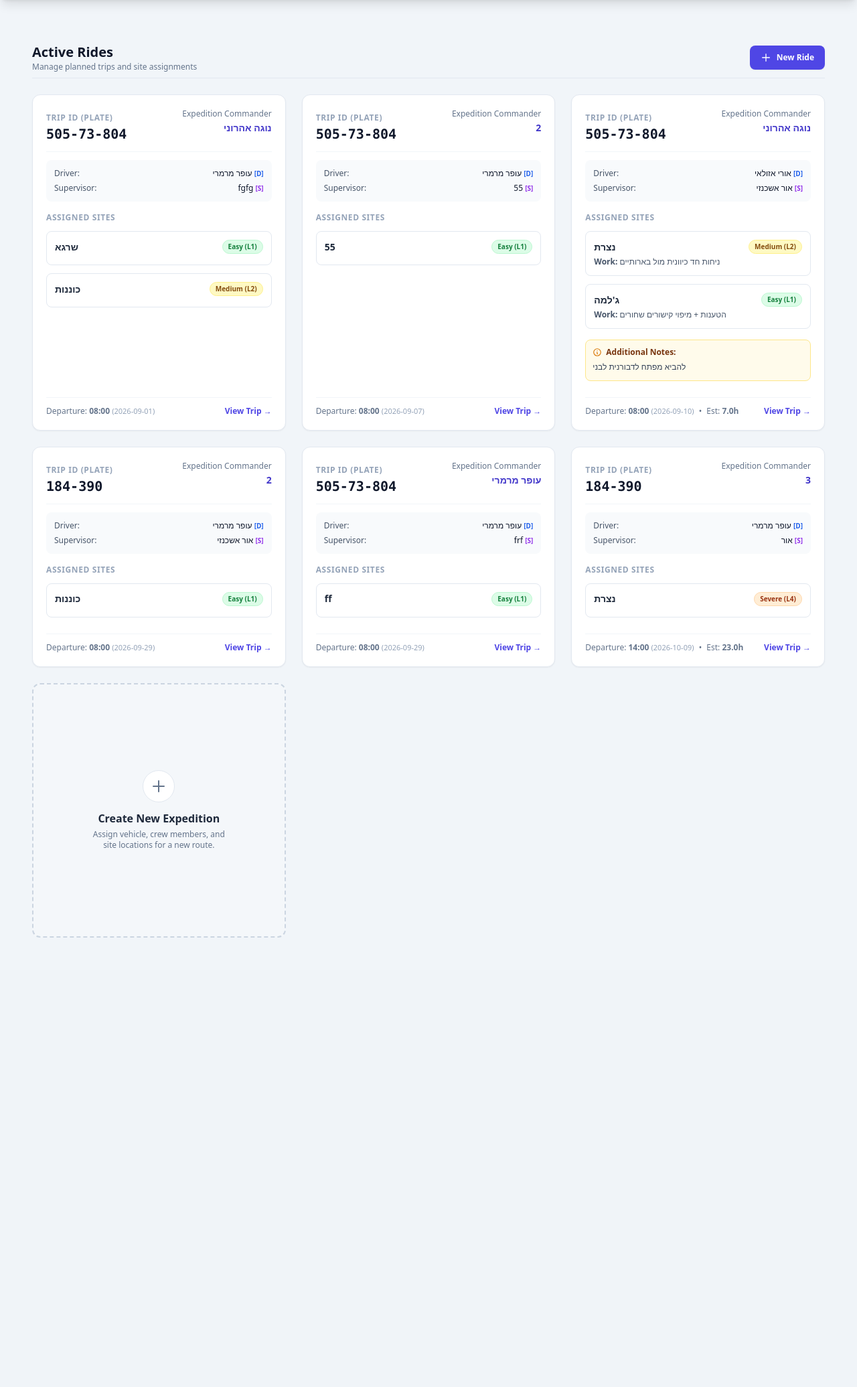
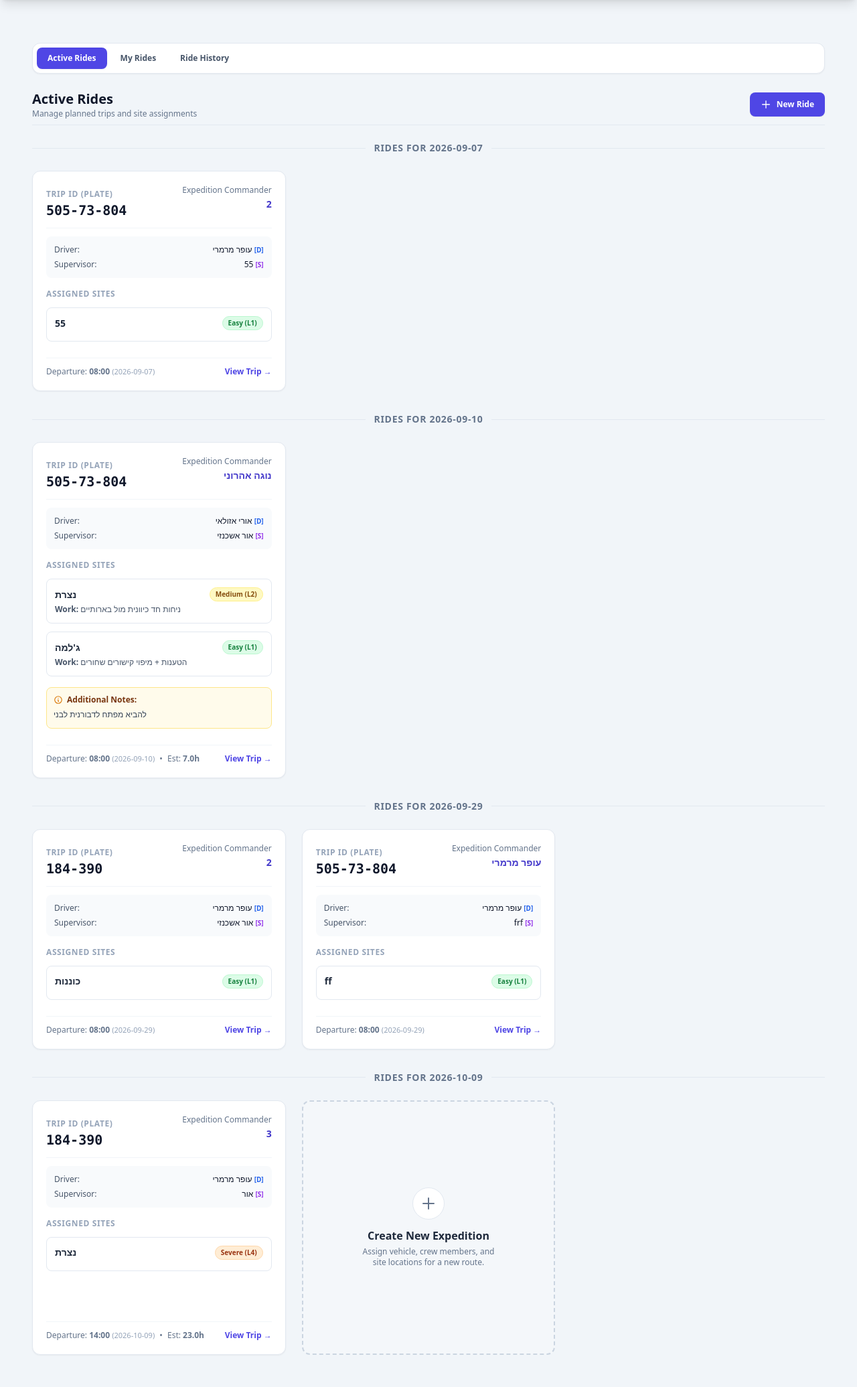
Before and after one commit to orash1235-arch/Route_planner, a Flask app: page /trips/ in a window 1280 px wide. Shown: the part 71-2142 px from the top of the page at 67% size. Before the commit the page ends 1471 px from the top, so only its background shows below. Run offline with Flask 3, Linux system fonts and the light colour scheme; a user stored in the database is signed in; some libraries are stand-ins or nearby versions.

Commit message:
added rides filltering

```diff
--- a/app/routes/trips.py
+++ b/app/routes/trips.py
@@ -1,4 +1,4 @@
-from datetime import datetime
+from datetime import date, datetime
 from flask import Blueprint, render_template, request, redirect, url_for, flash, jsonify, g
 from sqlalchemy import or_, and_
 from app import db
@@ -11,9 +11,22 @@ trips_bp = Blueprint('trips', __name__, url_prefix='/trips')
 
 @trips_bp.route('/', methods=['GET'])
 def list_trips():
-    if current_user.is_authenticated:
+    selected_view = request.args.get('view', 'all')
+
+    if selected_view == 'history':
+        rides = Trip.query.filter(
+            Trip.is_draft == False,
+            Trip.departure_date < date.today()
+        ).order_by(Trip.departure_date.desc(), Trip.departure_time.desc()).all()
+    elif selected_view == 'mine' and current_user.is_authenticated:
+        rides = Trip.query.filter(
+            Trip.user_id == current_user.id
+        ).order_by(Trip.departure_date.asc(), Trip.departure_time.asc()).all()
+    elif current_user.is_authenticated:
         # Logged-in users see all published trips PLUS their own drafts
+        selected_view = 'all'
         rides = Trip.query.filter(
+            Trip.departure_date >= date.today(),
             or_(
                 Trip.is_draft == False,
                 and_(Trip.is_draft == True, Trip.user_id == current_user.id)
@@ -21,11 +34,15 @@ def list_trips():
         ).order_by(Trip.departure_date.asc(), Trip.departure_time.asc()).all()
     else:
         # Unauthenticated users only see published trips
-        rides = Trip.query.filter(Trip.is_draft == False).order_by(
+        selected_view = 'all'
+        rides = Trip.query.filter(
+            Trip.is_draft == False,
+            Trip.departure_date >= date.today()
+        ).order_by(
             Trip.departure_date.asc(), Trip.departure_time.asc()
         ).all()
 
-    return render_template('trips.html', rides=rides)
+    return render_template('trips.html', rides=rides, selected_view=selected_view)
 
 @trips_bp.route('/new', methods=['GET', 'POST'])
 @login_required
--- a/app/templates/trips.HTML
+++ b/app/templates/trips.HTML
@@ -5,63 +5,106 @@
 
     <!-- PAGE 1: EXPEDITION DASHBOARD LIST -->
     <div id="page-list" class="space-y-6">
+          <!-- Trip Views Navigation -->
+          <nav class="flex items-center gap-1 overflow-x-auto bg-white dark:bg-slate-800 p-1.5 rounded-xl border border-slate-200 dark:border-slate-700 shadow-sm" aria-label="Trip views">
+                <a href="{{ url_for('trips.list_trips', view='all') }}"
+                    class="px-4 py-2 rounded-lg text-xs font-semibold whitespace-nowrap transition {% if selected_view == 'all' %}bg-indigo-600 text-white shadow-sm{% else %}text-slate-600 dark:text-slate-300 hover:bg-slate-100 dark:hover:bg-slate-700{% endif %}"
+                    data-en="Active Rides" data-he="נסיעות פעילות">Active Rides</a>
+                {% if current_user.is_authenticated %}
+                <a href="{{ url_for('trips.list_trips', view='mine') }}"
+                    class="px-4 py-2 rounded-lg text-xs font-semibold whitespace-nowrap transition {% if selected_view == 'mine' %}bg-indigo-600 text-white shadow-sm{% else %}text-slate-600 dark:text-slate-300 hover:bg-slate-100 dark:hover:bg-slate-700{% endif %}"
+                    data-en="My Rides" data-he="הנסיעות שלי">My Rides</a>
+                {% endif %}
+                <a href="{{ url_for('trips.list_trips', view='history') }}"
+                    class="px-4 py-2 rounded-lg text-xs font-semibold whitespace-nowrap transition {% if selected_view == 'history' %}bg-indigo-600 text-white shadow-sm{% else %}text-slate-600 dark:text-slate-300 hover:bg-slate-100 dark:hover:bg-slate-700{% endif %}"
+                    data-en="Ride History" data-he="היסטוריית נסיעות">Ride History</a>
+          </nav>
+
         <!-- Top Header Action Bar -->
-        <div class="flex justify-between items-center pb-2 border-b border-slate-200">
+        <div class="flex justify-between items-center pb-2 border-b border-slate-200 dark:border-slate-700">
             <div>
-                <h2 class="text-xl font-bold text-slate-900" data-en="Active Rides" data-he="נסיעות פעילות">Active Expeditions</h2>
-                <p class="text-xs text-slate-500" data-en="Manage planned trips and site assignments" data-he="ניהול נסיעות ומשימות אבטחה/אתרים">Manage planned trips and site assignments</p>
+            {% if selected_view == 'history' %}
+            <h2 class="text-xl font-bold text-slate-900 dark:text-slate-100" data-en="Ride History" data-he="היסטוריית נסיעות">Ride History</h2>
+            <p class="text-xs text-slate-500 dark:text-slate-400" data-en="Review completed rides and past site assignments" data-he="צפייה בנסיעות שהסתיימו ובמשימות עבר">Review completed rides and past site assignments</p>
+            {% elif selected_view == 'mine' %}
+            <h2 class="text-xl font-bold text-slate-900 dark:text-slate-100" data-en="My Rides" data-he="הנסיעות שלי">My Rides</h2>
+            <p class="text-xs text-slate-500 dark:text-slate-400" data-en="Manage rides created by you" data-he="ניהול נסיעות שיצרת">Manage rides created by you</p>
+            {% else %}
+            <h2 class="text-xl font-bold text-slate-900 dark:text-slate-100" data-en="Active Rides" data-he="נסיעות פעילות">Active Rides</h2>
+            <p class="text-xs text-slate-500 dark:text-slate-400" data-en="Manage planned trips and site assignments" data-he="ניהול נסיעות ומשימות אבטחה/אתרים">Manage planned trips and site assignments</p>
+            {% endif %}
             </div>
 
+            {% if selected_view == 'history' %}
+            <a href="{{ url_for('trips.list_trips', view='all') }}" class="inline-flex items-center gap-2 bg-indigo-600 hover:bg-indigo-700 active:bg-indigo-800 text-white text-xs font-semibold px-4 py-2.5 rounded-lg shadow-sm transition cursor-pointer">
+                <span data-en="Upcoming Rides" data-he="נסיעות קרובות">Upcoming Rides</span>
+            </a>
+            {% else %}
             <a href="{{ url_for('trips.new_ride') }}" class="inline-flex items-center gap-2 bg-indigo-600 hover:bg-indigo-700 active:bg-indigo-800 text-white text-xs font-semibold px-4 py-2.5 rounded-lg shadow-sm transition cursor-pointer">
                 <svg class="w-4 h-4" fill="none" stroke="currentColor" viewBox="0 0 24 24" xmlns="http://www.w3.org/2000/svg">
                     <path stroke-linecap="round" stroke-linejoin="round" stroke-width="2" d="M12 4v16m8-8H4"></path>
                 </svg>
-                <span data-en="New Ride" data-he="נסיעה חדשה">New Expedition</span>
+                <span data-en="New Ride" data-he="נסיעה חדשה">New Ride</span>
             </a>
+            {% endif %}
         </div>
 
         <!-- Dynamic Cards Grid Container -->
         <div class="grid grid-cols-1 md:grid-cols-2 lg:grid-cols-3 gap-6">
-
-
+            {% set date_state = namespace(value='__unset__') %}
            {% for ride in rides %}
+{% set ride_date = ride.departure_date|string if ride.departure_date else 'no-date' %}
+{% if ride_date != date_state.value %}
+            <div class="col-span-full flex items-center gap-3 pt-2 first:pt-0">
+                <div class="h-px flex-1 bg-slate-200 dark:bg-slate-700"></div>
+                <h3 class="text-sm font-bold uppercase tracking-wider text-slate-500 dark:text-slate-400 whitespace-nowrap">
+                    {% if ride.departure_date %}
+                    <span data-en="Rides for {{ ride.departure_date }}" data-he="נסיעות בתאריך {{ ride.departure_date }}">Rides for {{ ride.departure_date }}</span>
+                    {% else %}
+                    <span data-en="Date not set" data-he="תאריך לא הוגדר">Date not set</span>
+                    {% endif %}
+                </h3>
+                <div class="h-px flex-1 bg-slate-200 dark:bg-slate-700"></div>
+            </div>
+{% set date_state.value = ride_date %}
+{% endif %}
 <!-- Dynamic Trip Card -->
-<div class="bg-white rounded-xl shadow-sm border border-slate-200 p-5 hover:shadow-md transition flex flex-col justify-between">
+<div class="bg-white dark:bg-slate-800 rounded-xl shadow-sm border border-slate-200 dark:border-slate-700 p-5 hover:shadow-md transition flex flex-col justify-between">
 
     <div>
         <!-- Card Header: License Plate & Commander -->
-        <div class="flex justify-between items-start mb-3 pb-3 border-b border-slate-100">
+        <div class="flex justify-between items-start mb-3 pb-3 border-b border-slate-100 dark:border-slate-700">
             <div>
                 <span class="text-xs font-semibold uppercase tracking-wider text-slate-400" data-en="Trip ID (Plate)" data-he="זיהוי נסיעה">Trip ID (Plate)</span>
-                <h3 class="font-bold text-xl text-slate-900 font-mono">{{ ride.car_license_plate }}</h3>
+                <h3 class="font-bold text-xl text-slate-900 dark:text-slate-100 font-mono">{{ ride.car_license_plate }}</h3>
             </div>
             <div class="text-right">
-                <span class="text-xs text-slate-500 block" data-en="Expedition Commander" data-he="מפקד משלח">Expedition Commander</span>
-                <span class="font-semibold text-sm text-indigo-700">{{ ride.commander or 'N/A' }}</span>
+                <span class="text-xs text-slate-500 dark:text-slate-400 block" data-en="Expedition Commander" data-he="מפקד משלח">Expedition Commander</span>
+                <span class="font-semibold text-sm text-indigo-700 dark:text-indigo-300">{{ ride.commander or 'N/A' }}</span>
             </div>
         </div>
 
         <!-- Crew / Personnel Info -->
-        <div class="space-y-1.5 text-xs text-slate-600 mb-4 bg-slate-50 p-3 rounded-lg">
+        <div class="space-y-1.5 text-xs text-slate-600 dark:text-slate-300 mb-4 bg-slate-50 dark:bg-slate-900/60 p-3 rounded-lg">
             <div class="flex items-center justify-between">
                 <span data-en="Driver:" data-he="נהג:">Driver:</span>
-                <span class="font-medium text-slate-900">{{ ride.driver or 'N/A' }} <span class="text-[10px] text-blue-600 font-bold">[D]</span></span>
+                <span class="font-medium text-slate-900 dark:text-slate-100">{{ ride.driver or 'N/A' }} <span class="text-[10px] text-blue-600 dark:text-blue-400 font-bold">[D]</span></span>
             </div>
             <div class="flex items-center justify-between">
                 <span data-en="Supervisor:" data-he="מפקד משימה:">Supervisor:</span>
-                <span class="font-medium text-slate-900">{{ ride.supervisor or 'N/A' }} <span class="text-[10px] text-purple-600 font-bold">[S]</span></span>
+                <span class="font-medium text-slate-900 dark:text-slate-100">{{ ride.supervisor or 'N/A' }} <span class="text-[10px] text-purple-600 dark:text-purple-400 font-bold">[S]</span></span>
             </div>
             {% if ride.passengers %}
-            <div class="flex items-center justify-between pt-1 border-t border-slate-200">
+            <div class="flex items-center justify-between pt-1 border-t border-slate-200 dark:border-slate-700">
                 <span data-en="Additional Personnel:" data-he="נוסעים נוספים:">Additional Personnel:</span>
-                <span class="font-medium text-slate-900">{{ ride.passengers }}</span>
+                <span class="font-medium text-slate-900 dark:text-slate-100">{{ ride.passengers }}</span>
             </div>
             {% endif %}
         </div>
 
 
 <div class="space-y-3 mb-4">
-    <p class="text-xs font-bold text-slate-400 uppercase tracking-wider" data-en="Assigned Sites" data-he="אתרים מתוכננים">Assigned Sites</p>
+    <p class="text-xs font-bold text-slate-400 dark:text-slate-500 uppercase tracking-wider" data-en="Assigned Sites" data-he="אתרים מתוכננים">Assigned Sites</p>
 
     {% if ride.assigned_sites %}
         {% for site in ride.assigned_sites %}
@@ -80,53 +123,53 @@
             {% set badge_cls = 'bg-slate-100 text-slate-700 border-slate-200' %}
         {% endif %}
 
-        <div class="border border-slate-200 rounded-lg p-3 bg-white">
+        <div class="border border-slate-200 dark:border-slate-700 rounded-lg p-3 bg-white dark:bg-slate-900/50">
             <div class="flex justify-between items-center mb-1">
-                <h4 class="font-bold text-sm text-slate-800">{{ site.site_name }}</h4>
+                <h4 class="font-bold text-sm text-slate-800 dark:text-slate-100">{{ site.site_name }}</h4>
                 <!-- Dynamic difficulty badge with custom color -->
                 <span class="{{ badge_cls }} border text-[10px] px-2 py-0.5 rounded-full font-semibold">
                     {{ site.difficulty or 'Standard' }}
                 </span>
             </div>
             {% if site.work_description %}
-            <p class="text-xs text-slate-600">
+            <p class="text-xs text-slate-600 dark:text-slate-300">
                 <strong data-en="Work:" data-he="מהות העבודה:">Work:</strong> {{ site.work_description }}
             </p>
             {% endif %}
         </div>
         {% endfor %}
     {% else %}
-        <p class="text-xs text-slate-400 italic" data-en="No specific sites assigned." data-he="לא הוגדרו אתרים ספציפיים.">No specific sites assigned.</p>
+        <p class="text-xs text-slate-400 dark:text-slate-500 italic" data-en="No specific sites assigned." data-he="לא הוגדרו אתרים ספציפיים.">No specific sites assigned.</p>
     {% endif %}
 </div>
 
         <!-- Additional Notes Block -->
         {% if ride.notes %}
-        <div class="bg-amber-50 border border-amber-200 rounded-lg p-2.5 mb-4 text-xs text-amber-900">
+        <div class="bg-amber-50 dark:bg-amber-950/40 border border-amber-200 dark:border-amber-800 rounded-lg p-2.5 mb-4 text-xs text-amber-900 dark:text-amber-200">
             <div class="flex items-center gap-1.5 font-bold mb-1">
                 <svg class="w-3.5 h-3.5 text-amber-600" fill="none" stroke="currentColor" viewBox="0 0 24 24" xmlns="http://www.w3.org/2000/svg">
                     <path stroke-linecap="round" stroke-linejoin="round" stroke-width="2" d="M13 16h-1v-4h-1m1-4h.01M21 12a9 9 0 11-18 0 9 9 0 0118 0z"></path>
                 </svg>
                 <span data-en="Additional Notes:" data-he="הערות נוספות:">Additional Notes:</span>
             </div>
-            <p class="text-slate-700 leading-relaxed">{{ ride.notes }}</p>
+            <p class="text-slate-700 dark:text-slate-300 leading-relaxed">{{ ride.notes }}</p>
         </div>
         {% endif %}
     </div>
 
     <!-- Footer: Departure & Link -->
-    <div class="border-t border-slate-100 pt-3 flex justify-between items-center text-xs mt-2">
-        <div class="text-slate-500">
+    <div class="border-t border-slate-100 dark:border-slate-700 pt-3 flex justify-between items-center text-xs mt-2">
+        <div class="text-slate-500 dark:text-slate-400">
             <span data-en="Departure: " data-he="יציאה: ">Departure: </span><strong>{{ ride.departure_time or 'N/A' }}</strong>
             {% if ride.departure_date %}
-                <span class="text-[11px] text-slate-400">({{ ride.departure_date }})</span>
+                <span class="text-[11px] text-slate-400 dark:text-slate-500">({{ ride.departure_date }})</span>
             {% endif %}
             {% if ride.est_duration %}
             <span class="mx-1">•</span>
             <span data-en="Est: " data-he="משוער: ">Est: </span><strong>{{ ride.est_duration }}h</strong>
             {% endif %}
         </div>
-        <a href="{{ url_for('trips.view_trip', trip_id=ride.id) }}" class="text-indigo-600 hover:text-indigo-800 font-semibold" data-en="View Trip &rarr;" data-he="הצג נסיעה &rarr;">View Trip &rarr;</a>
+        <a href="{{ url_for('trips.view_trip', trip_id=ride.id) }}" class="text-indigo-600 dark:text-indigo-400 hover:text-indigo-800 dark:hover:text-indigo-300 font-semibold" data-en="View Trip &rarr;" data-he="הצג נסיעה &rarr;">View Trip &rarr;</a>
     </div>
 
 </div>
@@ -136,16 +179,16 @@
 
 
             <!-- Add New Expedition Card Button -->
-            <a href="{{ url_for('trips.new_ride') }}" class="group border-2 border-dashed border-slate-300 hover:border-indigo-500 bg-slate-50/50 hover:bg-indigo-50/30 rounded-xl p-8 transition-all flex flex-col items-center justify-center min-h-[380px] text-center focus:outline-none focus:ring-2 focus:ring-indigo-500 cursor-pointer">
-                <div class="w-12 h-12 rounded-full bg-white shadow-xs border border-slate-200 group-hover:border-indigo-300 group-hover:bg-indigo-600 flex items-center justify-center transition-all mb-3">
-                    <svg class="w-6 h-6 text-slate-500 group-hover:text-white transition-colors" fill="none" stroke="currentColor" viewBox="0 0 24 24" xmlns="http://www.w3.org/2000/svg">
+            <a href="{{ url_for('trips.new_ride') }}" class="group border-2 border-dashed border-slate-300 dark:border-slate-600 hover:border-indigo-500 bg-slate-50/50 dark:bg-slate-800/40 hover:bg-indigo-50/30 dark:hover:bg-indigo-950/30 rounded-xl p-8 transition-all flex flex-col items-center justify-center min-h-[380px] text-center focus:outline-none focus:ring-2 focus:ring-indigo-500 cursor-pointer">
+                <div class="w-12 h-12 rounded-full bg-white dark:bg-slate-800 shadow-xs border border-slate-200 dark:border-slate-700 group-hover:border-indigo-300 group-hover:bg-indigo-600 flex items-center justify-center transition-all mb-3">
+                    <svg class="w-6 h-6 text-slate-500 dark:text-slate-400 group-hover:text-white transition-colors" fill="none" stroke="currentColor" viewBox="0 0 24 24" xmlns="http://www.w3.org/2000/svg">
                         <path stroke-linecap="round" stroke-linejoin="round" stroke-width="2" d="M12 4v16m8-8H4"></path>
                     </svg>
                 </div>
-                <h3 class="font-bold text-slate-800 group-hover:text-indigo-600 transition-colors text-base" data-en="Create New Expedition" data-he="צור נסיעה חדשה">
+                <h3 class="font-bold text-slate-800 dark:text-slate-100 group-hover:text-indigo-600 dark:group-hover:text-indigo-400 transition-colors text-base" data-en="Create New Expedition" data-he="צור נסיעה חדשה">
                     Create New Expedition
                 </h3>
-                <p class="text-xs text-slate-500 max-w-[200px] mt-1" data-en="Assign vehicle, crew members, and site locations for a new route." data-he="שבץ רכב, אנשי צוות ואתרים מתוכננים לנסיעה חדשה.">
+                <p class="text-xs text-slate-500 dark:text-slate-400 max-w-[200px] mt-1" data-en="Assign vehicle, crew members, and site locations for a new route." data-he="שבץ רכב, אנשי צוות ואתרים מתוכננים לנסיעה חדשה.">
                     Assign vehicle, crew members, and site locations for a new route.
                 </p>
             </a>
```
Also changed, not shown: instance/app.db.
